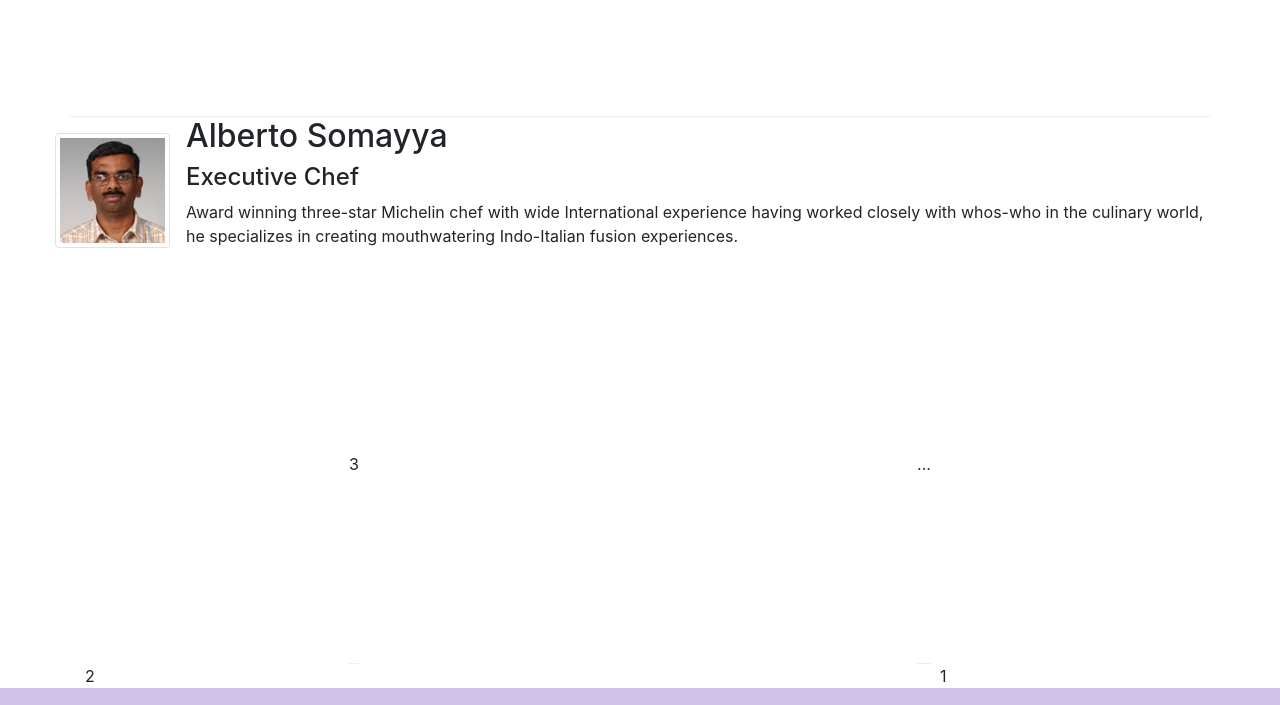
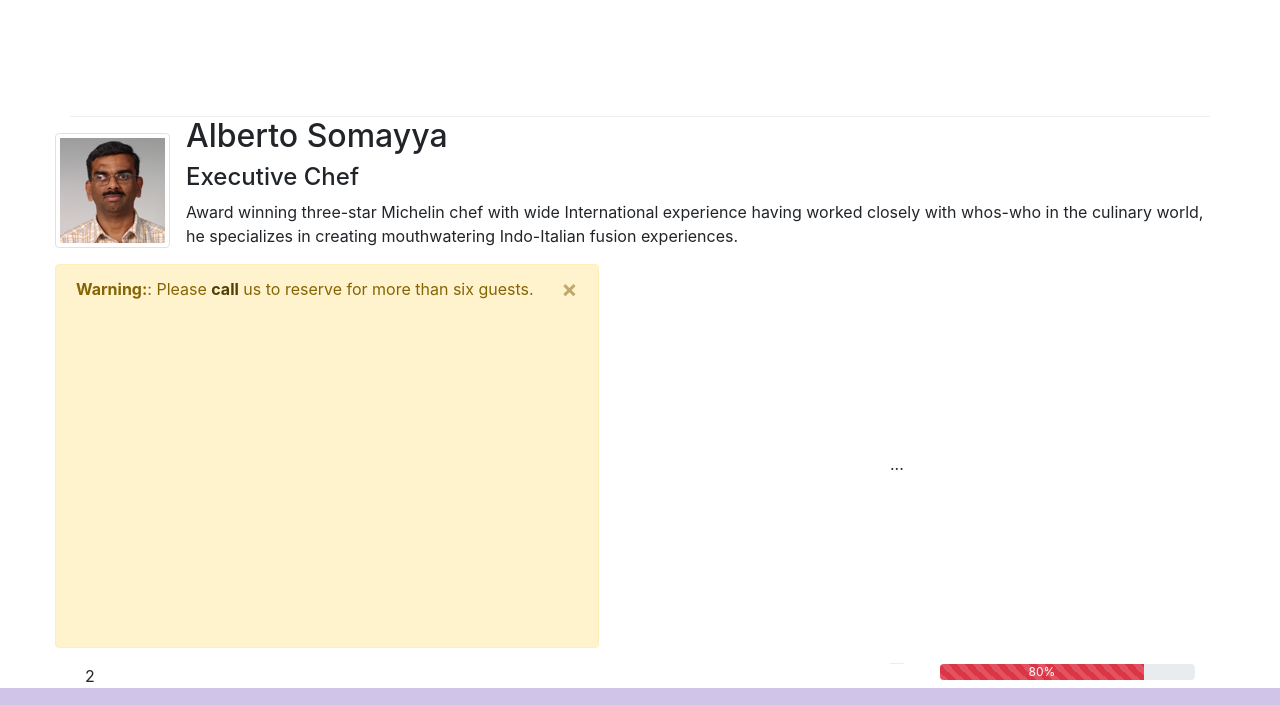
Before and after one commit to tadung2809/Ex55, a website: page index.html in a window 1280 px wide. Shown: the part 684-1389 px from the top of the page. Drawn offline with nearby package versions, Linux system fonts and the light colour scheme.

Commit message:
Alerting Users

```diff
--- a/index.html
+++ b/index.html
@@ -67,7 +67,7 @@
                     <img class="d-flex mr-3 img-thumbnail align-self-center"
                             src="img/uthappizza.png" alt="Uthappizza">
                     <div class="media-body">
-                        <h2 class="mt-0">Uthappizza</h2>
+                        <h2 class="mt-0">Uthappizza<span class="badge badge-danger">HOT</span><span class="badge badge-pill badge-secondary">$4.99</span></h2>
                         <p class="d-none d-sm-block">A unique combination of Indian Uthappam (pancake) and
                             Italian pizza, topped with Cerignola olives, ripe vine
                             cherry tomatoes, Vidalia onion, Guntur chillies and
@@ -93,11 +93,27 @@
                 </div>
 
             </div>
-            <div class="row row-content align-items-center">3</div>
+            <div class="row">
+                <div class="alert alert-warning alert-dismissible" role="alert">
+                    <button type="button" class="close" data-dismiss="alert">
+                    <span>&times;</span>
+                    </button>
+                    <strong>Warning:</strong>: Please
+                    <a href="tel:+85212345678" class="alert-link">  call</a> us to reserve for more than six guests.
+                    </div>
+
+            </div>
             <div class="row row-content align-items-center">...</div>
         </div>
         <div class="row">
-            <div class="col-12 col-sm-4 order-sm-last col-md-3">1</div>
+            <div class="col-12 col-sm-4 order-sm-last col-md-3">
+                <div class="progress">
+                    <div class="progress-bar progress-bar-striped bg-danger"  role="progressbar" style="width: 80%">
+                        80%
+                    </div>
+                    </div>
+
+            </div>
 
             <div class="col col-sm order-sm-first col-md">2</div>
         </div>
```
